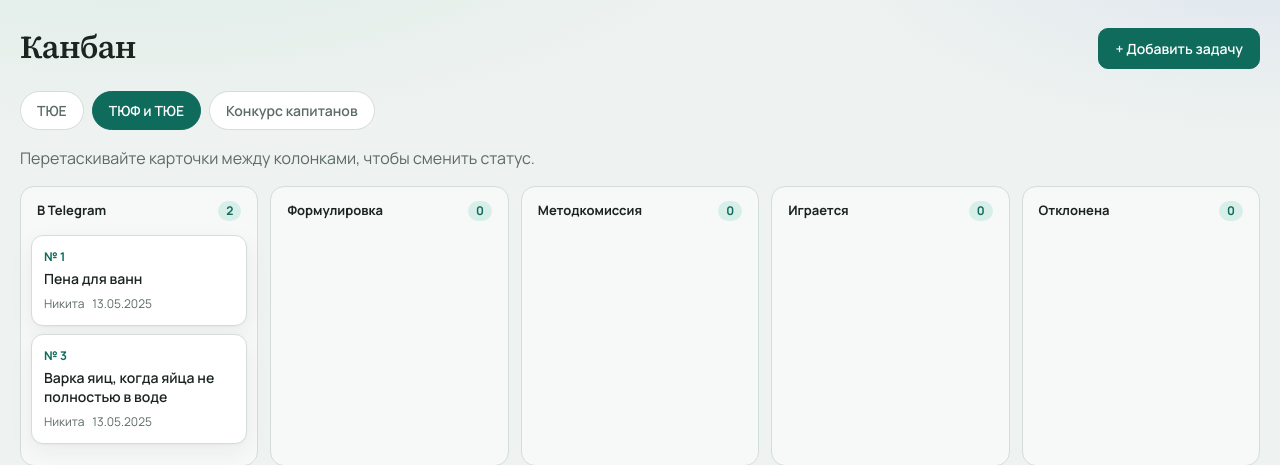
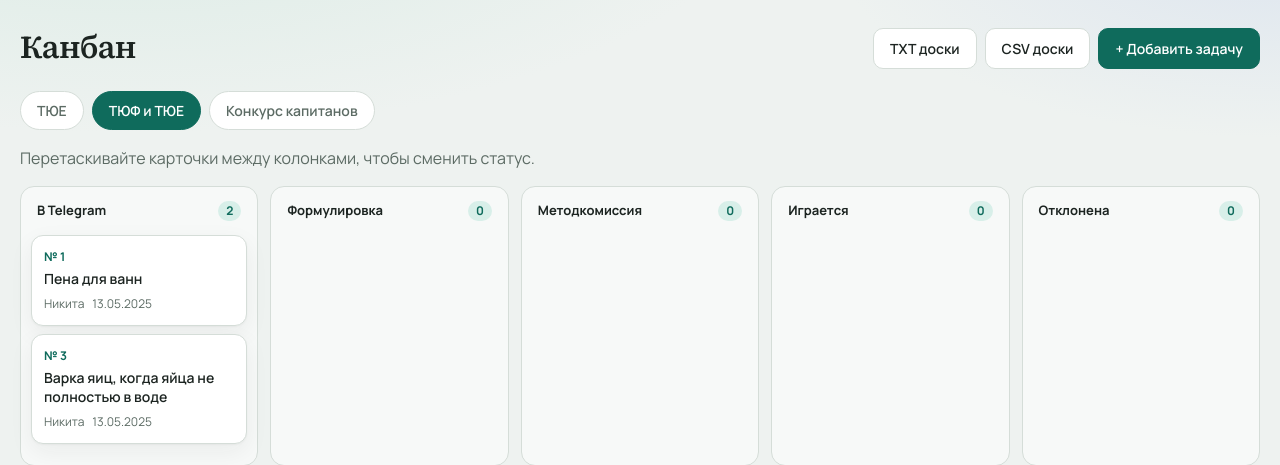
Before and after one commit to karpenko-chernikov/tyuf-tyue-zadachi, a FastAPI app: page /kanban/both in a window 1280 px wide. Shown: the part 62-527 px from the top of the page. Run offline with FastAPI, Linux system fonts and the light colour scheme; the visitor is signed in with stand-in values (Sample User, id 1).

Commit message:
Support full export and filtered export from list and kanban.
Co-authored-by: Cursor <cursoragent@cursor.com>

```diff
--- a/app/routes.py
+++ b/app/routes.py
@@ -820,6 +820,7 @@ def delete_task(request: Request, task_id: int, db: Session = Depends(get_db)):
 def export_txt(
     request: Request,
     db: Session = Depends(get_db),
+    q: str = Query(None),
     naznachenie: str = Query(None),
     status: str = Query(None),
 ):
@@ -827,7 +828,7 @@ def export_txt(
     if not user:
         return RedirectResponse("/login", status_code=303)
 
-    tasks = _filter_tasks(db, None, naznachenie, status).options(joinedload(Task.comments)).all()
+    tasks = _filter_tasks(db, q, naznachenie, status).options(joinedload(Task.comments)).all()
     content = export_tasks_txt(db, tasks)
     filename = f"zadachi_{datetime.now().strftime('%Y%m%d_%H%M')}.txt"
     return PlainTextResponse(
@@ -841,6 +842,7 @@ def export_txt(
 def export_csv(
     request: Request,
     db: Session = Depends(get_db),
+    q: str = Query(None),
     naznachenie: str = Query(None),
     status: str = Query(None),
 ):
@@ -848,7 +850,7 @@ def export_csv(
     if not user:
         return RedirectResponse("/login", status_code=303)
 
-    tasks = _filter_tasks(db, None, naznachenie, status).options(joinedload(Task.comments)).all()
+    tasks = _filter_tasks(db, q, naznachenie, status).options(joinedload(Task.comments)).all()
     content = export_tasks_csv(db, tasks)
     filename = f"zadachi_{datetime.now().strftime('%Y%m%d_%H%M')}.csv"
     return Response(
--- a/app/static/style.css
+++ b/app/static/style.css
@@ -91,6 +91,12 @@ a:hover { text-decoration: underline; }
   letter-spacing: -0.02em;
   line-height: 1.2;
 }
+.page-header-actions {
+  display: flex;
+  flex-wrap: wrap;
+  gap: 8px;
+  align-items: center;
+}
 .subtitle {
   display: block;
   font-family: var(--font);
@@ -160,6 +166,7 @@ a:hover { text-decoration: underline; }
   background: var(--surface);
 }
 .filters input[type="search"] { flex: 1; min-width: 200px; }
+.filters-export { margin-left: 4px; }
 
 .table {
   width: 100%;
--- a/app/templates/base.html
+++ b/app/templates/base.html
@@ -18,8 +18,8 @@
         <a href="/kanban">Канбан</a>
         <a href="/">Список</a>
         <a href="/new">Добавить</a>
-        <a href="/export/txt">TXT</a>
-        <a href="/export/csv">CSV</a>
+        <a href="/export/txt" title="Полная выгрузка">TXT</a>
+        <a href="/export/csv" title="Полная выгрузка">CSV</a>
         <a href="/settings">Настройки</a>
       </nav>
       <div class="user">{{ user }} · <a href="/logout">Выйти</a></div>
--- a/app/templates/kanban.html
+++ b/app/templates/kanban.html
@@ -4,7 +4,11 @@
 {% block content %}
 <div class="page-header">
   <h1>Канбан</h1>
-  <a class="btn primary" href="/new">+ Добавить задачу</a>
+  <div class="page-header-actions">
+    <a class="btn secondary" href="/export/txt?naznachenie={{ board }}">TXT доски</a>
+    <a class="btn secondary" href="/export/csv?naznachenie={{ board }}">CSV доски</a>
+    <a class="btn primary" href="/new">+ Добавить задачу</a>
+  </div>
 </div>
 
 <div class="board-tabs">
--- a/app/templates/list.html
+++ b/app/templates/list.html
@@ -22,6 +22,9 @@
   </select>
   <button type="submit">Фильтр</button>
   <a href="/" class="btn secondary">Сбросить</a>
+  <span class="filters-export muted">Выгрузка по фильтру:</span>
+  <a class="btn secondary" href="/export/txt?q={{ q|urlencode }}&naznachenie={{ naznachenie|urlencode }}&status={{ status_filter|urlencode }}">TXT</a>
+  <a class="btn secondary" href="/export/csv?q={{ q|urlencode }}&naznachenie={{ naznachenie|urlencode }}&status={{ status_filter|urlencode }}">CSV</a>
 </form>
 
 {% if tasks %}
```
